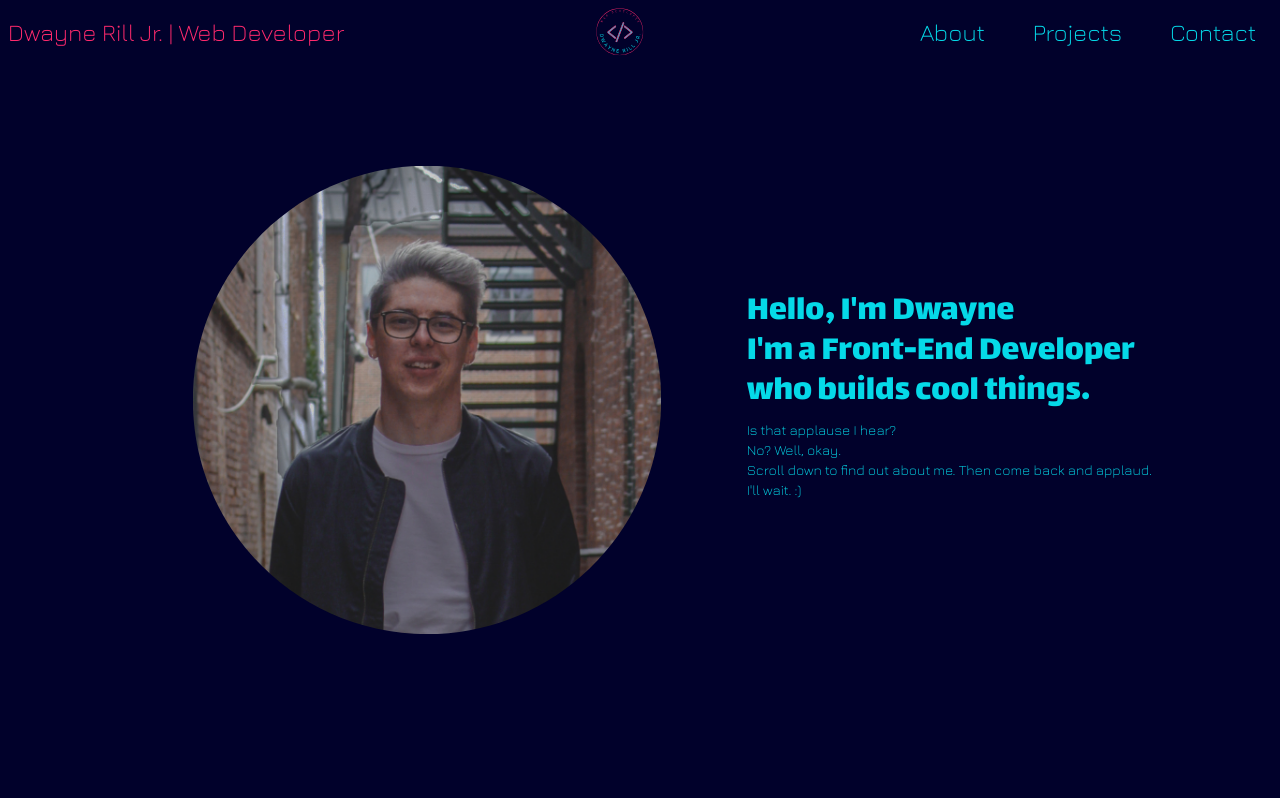
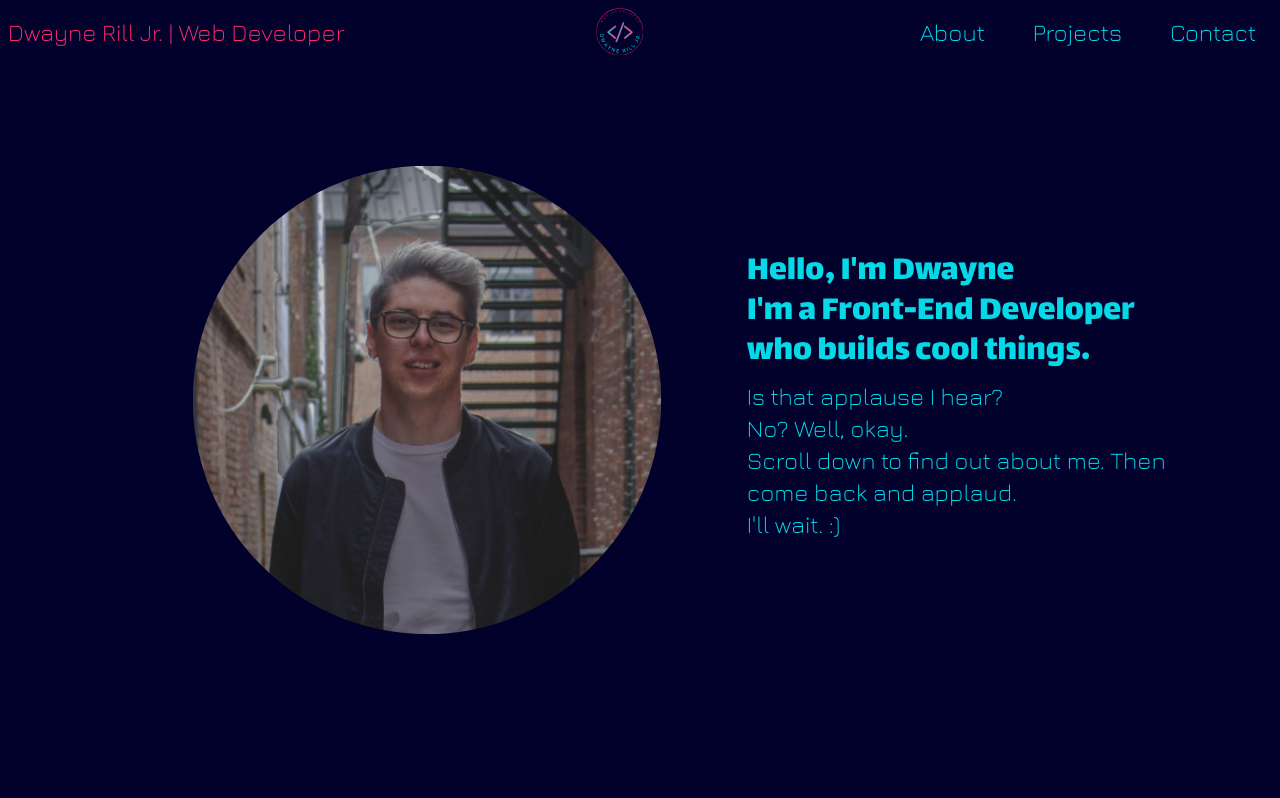
Before and after one commit to dwaynerilljr/personal-website, a React (Create React App) app: page / in a window 1280 px wide. Shown: the top 798 px of the page. Built offline with nearby package versions, Linux system fonts and the light colour scheme.

Commit message:
Fixed hero text;

```diff
--- a/src/components/Hero.js
+++ b/src/components/Hero.js
@@ -12,7 +12,7 @@ export default function Hero() {
                     <br />
                     I'm a Front-End Developer who builds cool things.
                     <br />
-                    <div className="font-jura py-2 text-sm">
+                    <div className="font-jura py-2 text-sm md:text-2xl">
                         Is that applause I hear?
                         <br />
                         No? Well, okay.
```
